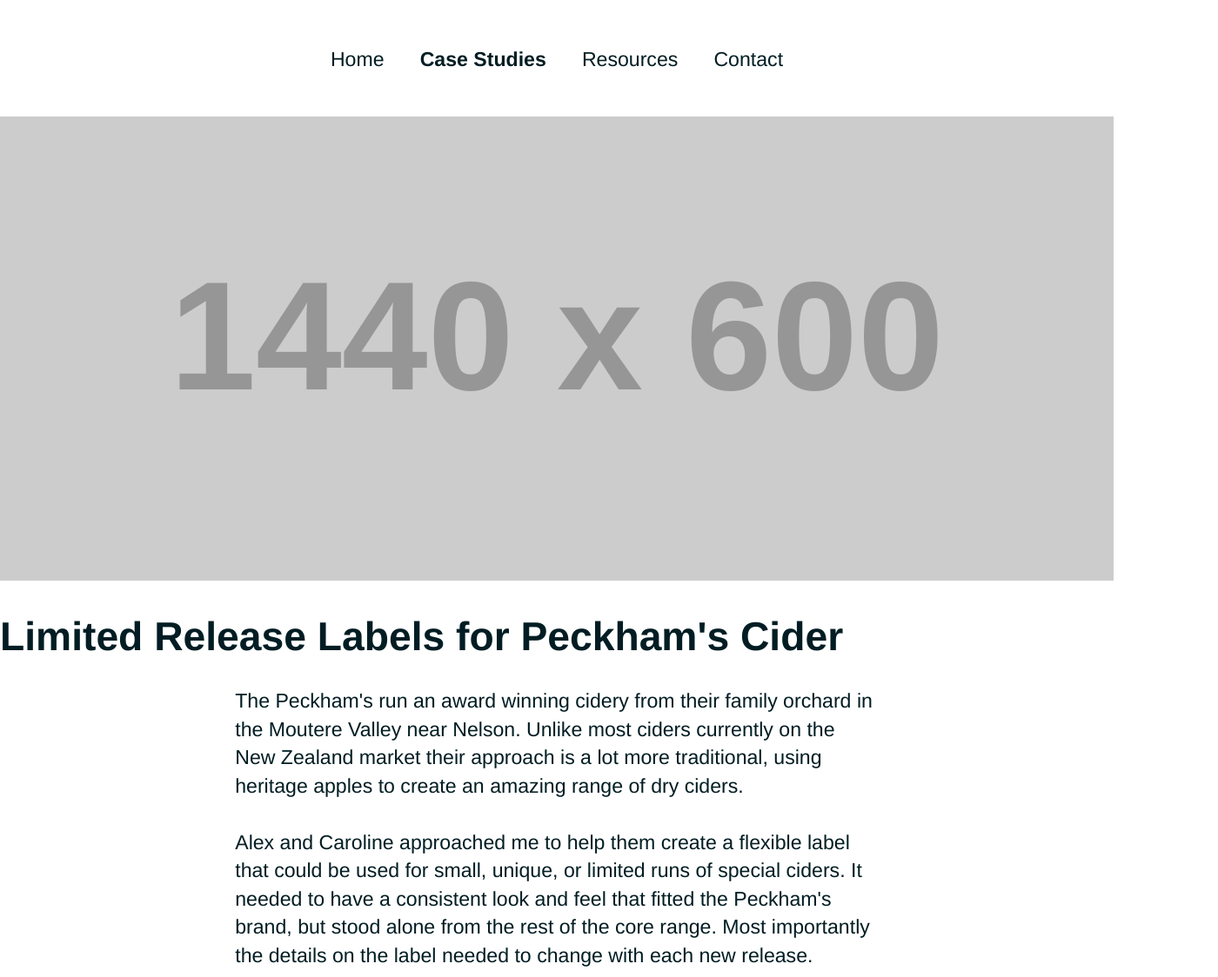
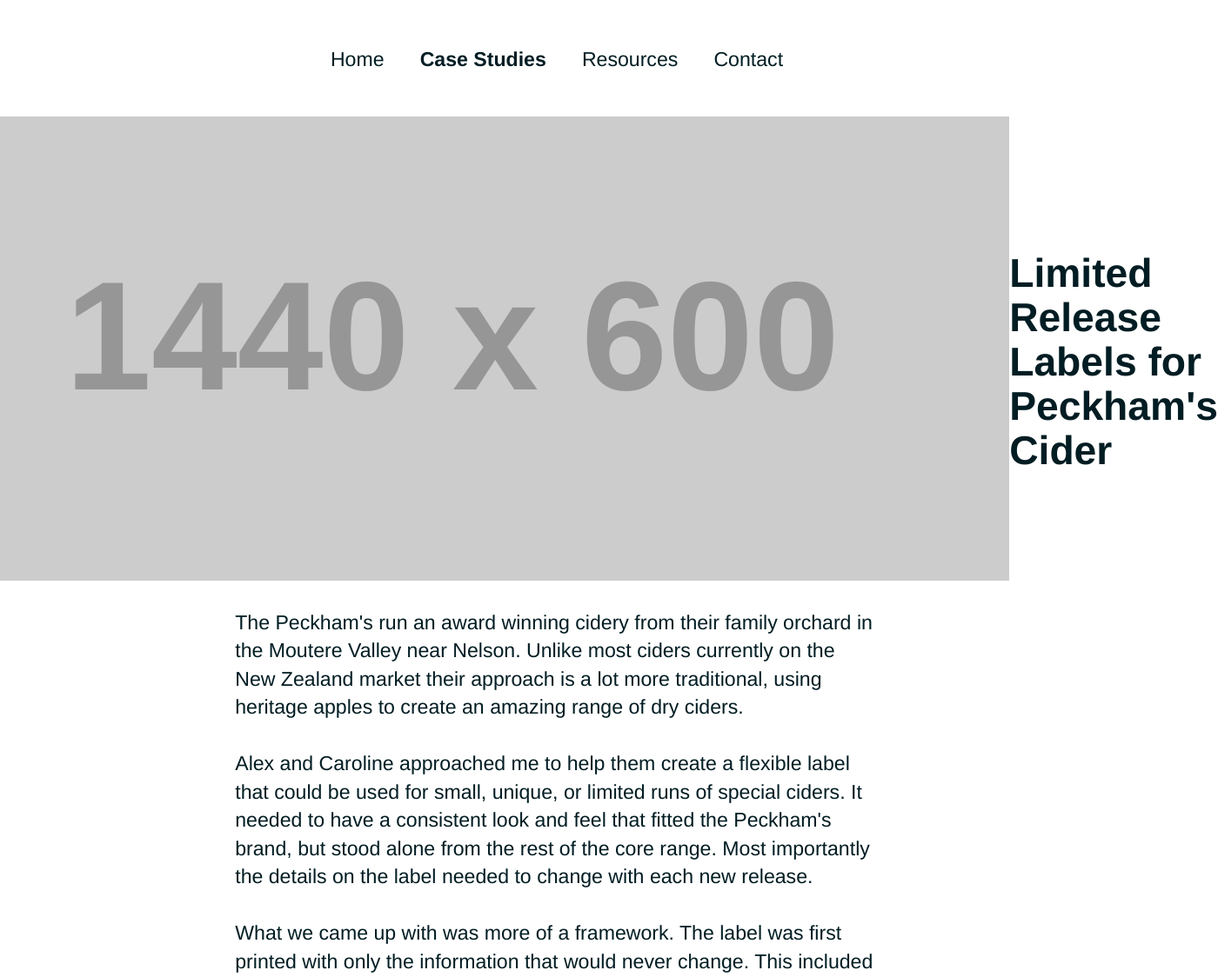
Before and after one commit to stewartknapman/stewartknapman-10k, a website: page _src/html/peckhams.html in a window 1280 px wide. Shown: the top 1124 px of the page at 87% size, 1400 px wide, since content can reach past the window. Drawn offline with Linux system fonts and the light colour scheme; placeholder pictures from the web are drawn by us.

Commit message:
testing flexbox stuff

```diff
--- a/_src/html/peckhams.html
+++ b/_src/html/peckhams.html
@@ -10,7 +10,7 @@
   <link rel="stylesheet" href="/c/a.css">
   <script src="/j/a.js" async></script>
 </head>
-<body>
+<body class="cs">
   <header>
     <nav>
       <ul>
--- a/_src/scss/modules/hero.scss
+++ b/_src/scss/modules/hero.scss
@@ -1,4 +1,17 @@
-.hero {
-  width: 100%;
-  max-width: none;
+.cs {
+  .hero {
+    width: 100%;
+//     height: 60vh;
+    max-width: none;
+
+
+    display: flex;
+    justify-content:center;
+    align-items: center;
+
+    img {
+
+    }
+
+  }
 }
```
Also changed, not shown: peckhams.html (+1 -1 lines), c/b.css.
